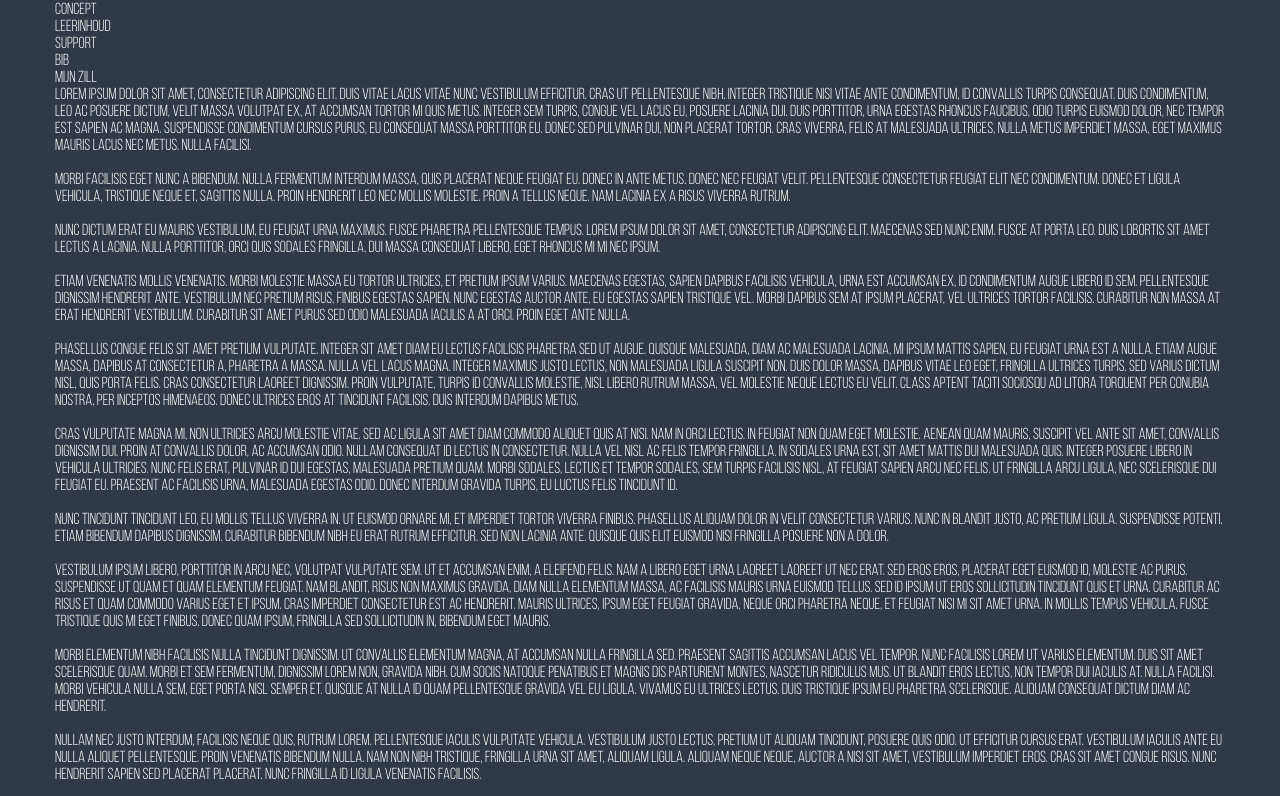
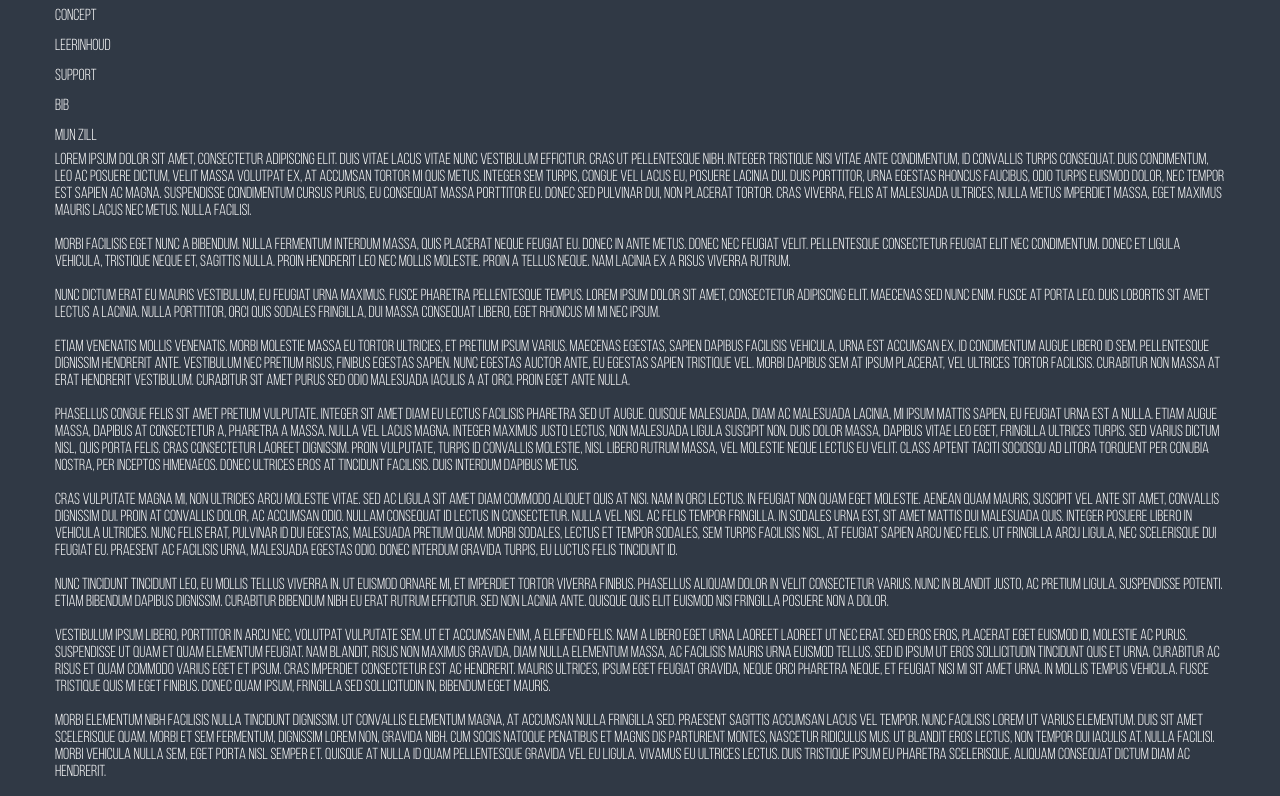
Before and after one commit to katholiek-onderwijs-vlaanderen/cssworkshop, a plain HTML site: page playtime/index.html in a window 1280 px wide. Shown: the top 796 px of the page. Drawn offline with Linux system fonts and the light colour scheme.

Commit message:
easier starting point

```diff
--- a/playtime/style.css
+++ b/playtime/style.css
@@ -22,6 +22,10 @@ body{
     width: 1170px;
 }
 
+nav{
+    width: 100%;
+}
+
 #nav-inner{
     margin: 0 auto;
     width: 1170px;
@@ -31,3 +35,7 @@ body{
     background: url("logo_zill.png") no-repeat;
     background-size: contain;
 }
+
+#menu .item{
+    line-height: 30px;
+}
```
